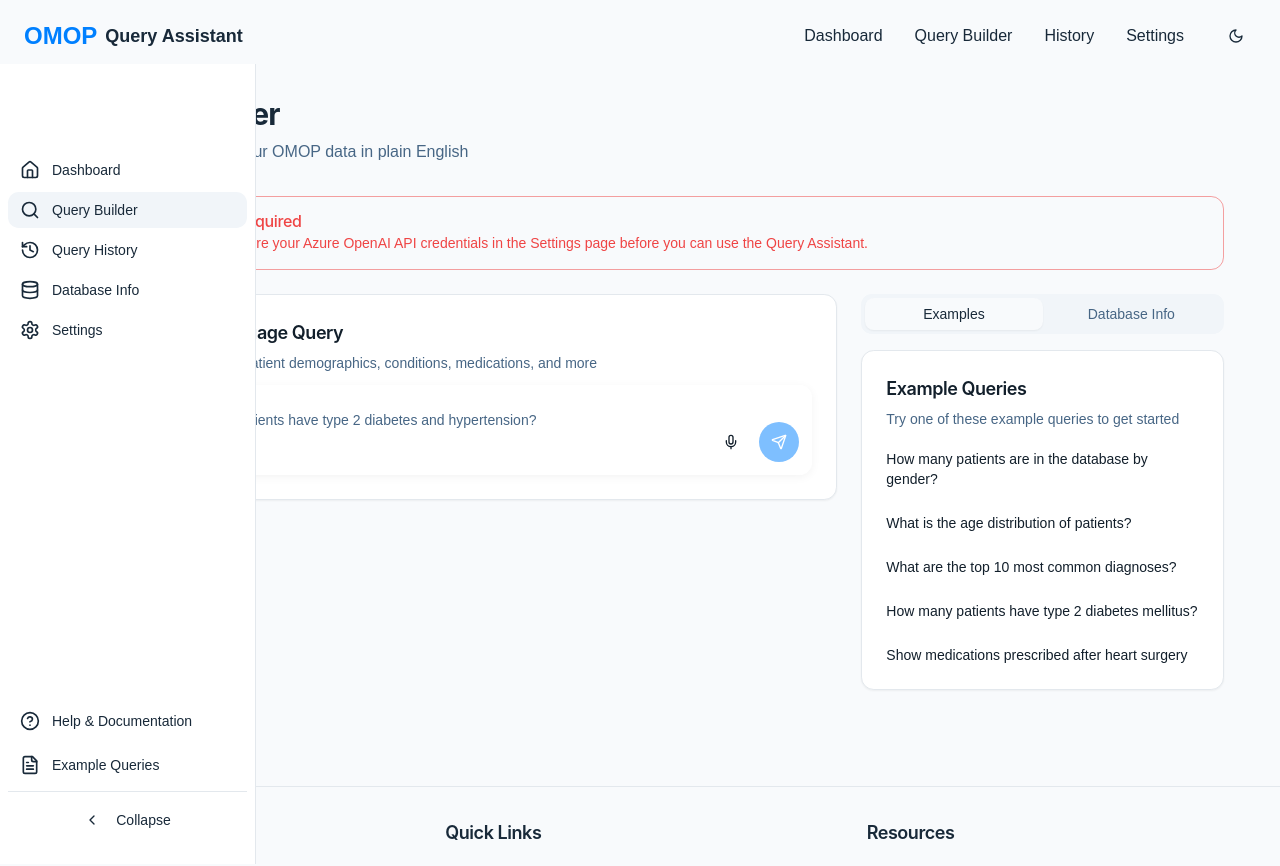
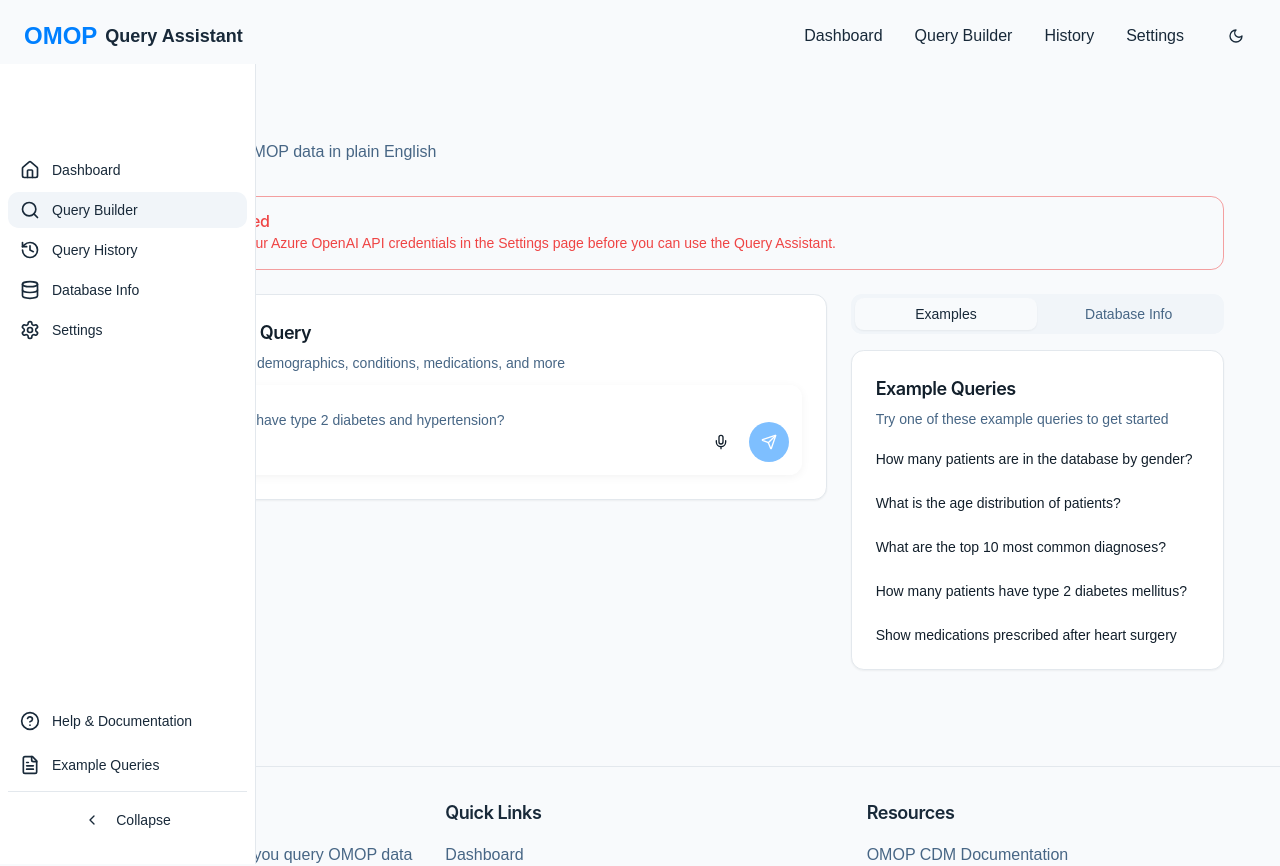
Before and after one commit to Z0shua/omop-query-assistant-webapp, a React (Vite) app: page /query in a window 1280 px wide. Shown: the top 866 px of the page. Built offline with nearby package versions, Linux system fonts and the light colour scheme.

Commit message:
Implement sidebar minimization
The sidebar is currently always visible. This change implements a minimization feature to reduce screen space usage.

```diff
--- a/src/components/layout/Layout.tsx
+++ b/src/components/layout/Layout.tsx
@@ -9,11 +9,31 @@ interface LayoutProps {
 }
 
 export function Layout({ children }: LayoutProps) {
-  // Add class to body for initial page animation
+  const [sidebarCollapsed, setSidebarCollapsed] = useState(() => {
+    // Match the sidebar's collapsed state
+    const savedState = localStorage.getItem('sidebarCollapsed');
+    return savedState ? JSON.parse(savedState) : false;
+  });
+
+  // Listen for changes to localStorage
   useEffect(() => {
+    const checkSidebarState = () => {
+      const savedState = localStorage.getItem('sidebarCollapsed');
+      setSidebarCollapsed(savedState ? JSON.parse(savedState) : false);
+    };
+
+    // Check initially
+    checkSidebarState();
+
+    // Set up event listener for storage changes
+    window.addEventListener('storage', checkSidebarState);
+
+    // Add class to body for initial page animation
     document.body.classList.add('animate-fade-in');
+
     return () => {
       document.body.classList.remove('animate-fade-in');
+      window.removeEventListener('storage', checkSidebarState);
     };
   }, []);
 
@@ -22,7 +42,13 @@ export function Layout({ children }: LayoutProps) {
       <Header />
       <div className="flex flex-1 pt-16">
         <Sidebar />
-        <main className="flex-1 sm:pl-16 md:pl-16 lg:pl-16 xl:pl-16 px-4 sm:px-6 lg:px-8 py-8 transition-all duration-300">
+        <main
+          className={`flex-1 transition-all duration-300 px-4 sm:px-6 lg:px-8 py-8 ${
+            sidebarCollapsed
+              ? 'sm:pl-24' // Less padding when sidebar is collapsed
+              : 'sm:pl-72'  // More padding when sidebar is expanded
+          }`}
+        >
           <div className="container animate-slide-in">
             {children}
           </div>
--- a/src/components/layout/Sidebar.tsx
+++ b/src/components/layout/Sidebar.tsx
@@ -1,5 +1,5 @@
 
-import { useState } from 'react';
+import { useState, useEffect } from 'react';
 import { Link, useLocation } from 'react-router-dom';
 import { Button } from '@/components/ui/button';
 import {
@@ -9,13 +9,23 @@ import {
   Settings,
   Database,
   ChevronLeft,
+  ChevronRight,
   HelpCircle,
   FileText
 } from 'lucide-react';
 
 export function Sidebar() {
-  const [collapsed, setCollapsed] = useState(false);
+  const [collapsed, setCollapsed] = useState(() => {
+    // Check if there's a saved preference in localStorage
+    const savedState = localStorage.getItem('sidebarCollapsed');
+    return savedState ? JSON.parse(savedState) : false;
+  });
   const location = useLocation();
+
+  // Save preference to localStorage when it changes
+  useEffect(() => {
+    localStorage.setItem('sidebarCollapsed', JSON.stringify(collapsed));
+  }, [collapsed]);
 
   const navItems = [
     { name: 'Dashboard', path: '/', icon: Home },
@@ -48,6 +58,7 @@ export function Sidebar() {
                   ? 'bg-sidebar-accent text-sidebar-accent-foreground'
                   : 'text-sidebar-foreground hover:bg-sidebar-accent/50 hover:text-sidebar-accent-foreground'
               }`}
+              title={collapsed ? item.name : undefined}
             >
               <item.icon className={`h-5 w-5 ${collapsed ? 'mx-auto' : 'mr-3'}`} />
               {!collapsed && <span>{item.name}</span>}
@@ -59,6 +70,7 @@ export function Sidebar() {
           <Link
             to="/help"
             className="flex items-center px-3 py-2 rounded-md text-sm font-medium text-sidebar-foreground hover:bg-sidebar-accent/50 hover:text-sidebar-accent-foreground transition-colors"
+            title={collapsed ? "Help & Documentation" : undefined}
           >
             <HelpCircle className={`h-5 w-5 ${collapsed ? 'mx-auto' : 'mr-3'}`} />
             {!collapsed && <span>Help & Documentation</span>}
@@ -67,6 +79,7 @@ export function Sidebar() {
           <Link
             to="/examples"
             className="flex items-center px-3 py-2 rounded-md text-sm font-medium text-sidebar-foreground hover:bg-sidebar-accent/50 hover:text-sidebar-accent-foreground transition-colors"
+            title={collapsed ? "Example Queries" : undefined}
           >
             <FileText className={`h-5 w-5 ${collapsed ? 'mx-auto' : 'mr-3'}`} />
             {!collapsed && <span>Example Queries</span>}
@@ -79,8 +92,14 @@ export function Sidebar() {
               className="w-full justify-center"
               title={collapsed ? "Expand sidebar" : "Collapse sidebar"}
             >
-              <ChevronLeft className={`h-5 w-5 transition-transform ${collapsed ? 'rotate-180' : ''}`} />
-              {!collapsed && <span className="ml-2">Collapse</span>}
+              {collapsed ? (
+                <ChevronRight className="h-5 w-5" aria-label="Expand sidebar" />
+              ) : (
+                <>
+                  <ChevronLeft className="h-5 w-5" aria-label="Collapse sidebar" />
+                  <span className="ml-2">Collapse</span>
+                </>
+              )}
             </Button>
           </div>
         </div>
```
